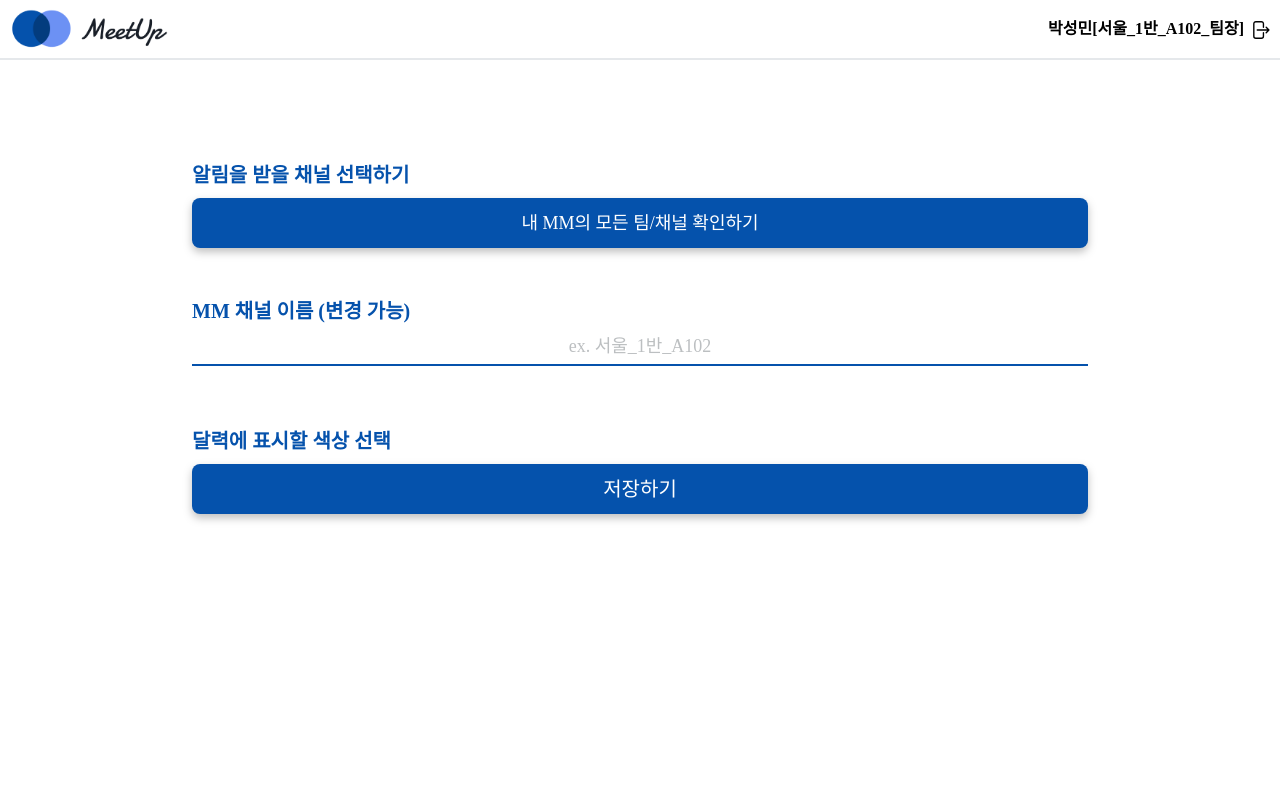
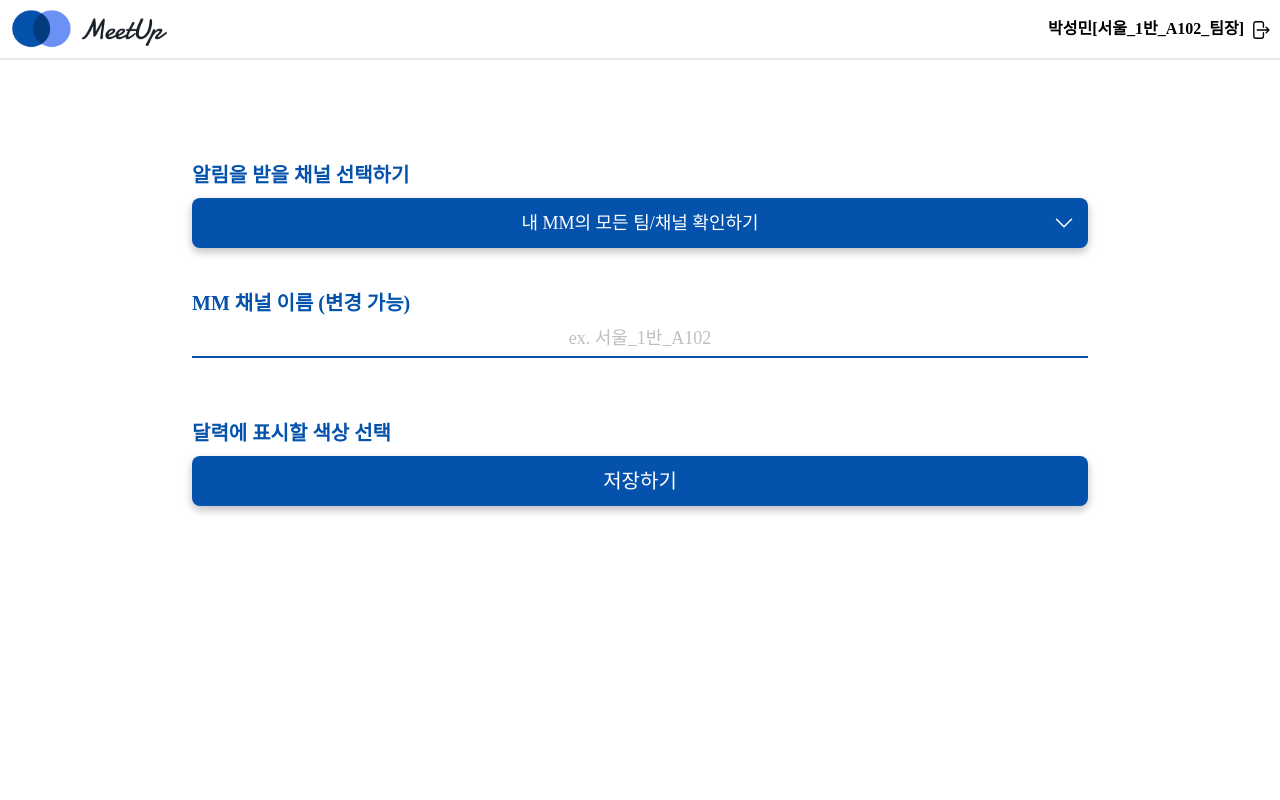
Before and after one commit to drsuneamer/MeetUp, a React (Create React App) app in the folder frontend/: page /create-channel in a window 1280 px wide. Shown: the top 800 px of the page. Built offline with nearby package versions, Linux system fonts and the light colour scheme.

Commit message:
[#S07P31A102-99][FE] feat: set dropdown on create-channel

```diff
--- /dev/null
+++ b/frontend/src/components/MultipleLevelSelection.tsx
@@ -0,0 +1,72 @@
+import React, { memo, Key } from 'react';
+
+import { useSelect, useClassNames, UseSelectProps, ClassName } from '../utils/SetMultipleDropdown';
+import './selection_styles.css';
+
+export function MultipleLevelSelectionComponent<TItem = string>({
+  classes,
+  getItemKey,
+  getItemLabel,
+  hasNestedItems,
+  ...rest
+}: MultipleLevelSelectionProps<TItem>) {
+  const { open, label, renderingItems, toggle, handleClickItem, isSelectedItem } = useSelect({
+    ...rest,
+    getItemLabel,
+    hasNestedItems,
+  });
+
+  const classesNames = useClassNames(classes);
+
+  return (
+    <div className={'flex bg-title rounded items-center justify-center drop-shadow-shadow text-s font-medium w-full h-s my-2'}>
+      <div className="text-background">
+        <span>{label}</span>
+      </div>
+      <svg onClick={toggle} xmlns="http://www.w3.org/2000/svg" viewBox="0 0 24 24" fill="white" className="absolute right-0 mr-3 w-6 h-6">
+        <path
+          fill-rule="evenodd"
+          d="M12.53 16.28a.75.75 0 01-1.06 0l-7.5-7.5a.75.75 0 011.06-1.06L12 14.69l6.97-6.97a.75.75 0 111.06 1.06l-7.5 7.5z"
+          clip-rule="evenodd"
+        />
+      </svg>
+      {renderingItems && (
+        <div className={classesNames.selectionEntries(open)}>
+          <div className="flex flex-row">
+            {Object.keys(renderingItems).map((level: string) => (
+              <ul key={`entry-level-${level}`} className={classesNames.levelEntry()}>
+                {renderingItems[+level].map((item) => {
+                  const selected = isSelectedItem(item, +level);
+                  const nestable = hasNestedItems(item, +level);
+                  return (
+                    <li
+                      key={getItemKey(item)}
+                      className={classesNames.levelItem({
+                        nestable,
+                        selected,
+                      })}
+                      title={getItemLabel(item)}
+                      onClick={handleClickItem(item, +level)}
+                    >
+                      {getItemLabel(item)}
+                    </li>
+                  );
+                })}
+              </ul>
+            ))}
+          </div>
+        </div>
+      )}
+    </div>
+  );
+}
+
+const MultipleLevelSelection = memo(MultipleLevelSelectionComponent) as typeof MultipleLevelSelectionComponent & React.ComponentType<any>;
+MultipleLevelSelection.displayName = 'MultipleLevelSelection';
+
+export default MultipleLevelSelection;
+
+export interface MultipleLevelSelectionProps<TItem> extends UseSelectProps<TItem> {
+  getItemKey: (item: TItem) => Key; // React key generator based on item
+  classes?: Partial<Record<ClassName, string>>; // Custom classe names
+}
--- /dev/null
+++ b/frontend/src/components/selection_styles.css
@@ -0,0 +1,56 @@
+.selection-entries {
+  display: flex;
+  background-color: #ffffff;
+  border-radius: 4px;
+  padding: 8px;
+  position: absolute;
+  top: 7vh;
+  width: 68.5vw;
+  height: 25vh;
+}
+
+.entry-level {
+  list-style-type: none;
+  margin: 0;
+  max-height: 300px;
+  overflow: auto;
+  padding: 0;
+  width: 34vw;
+}
+
+.entry-level::-webkit-scrollbar {
+  display: none;
+}
+
+.entry-item {
+  border-radius: 4px;
+  cursor: pointer;
+  overflow: hidden;
+  padding: 8px 16px;
+  position: relative;
+  text-overflow: ellipsis;
+  white-space: nowrap;
+}
+
+.entry-item:hover,
+.entry-item__selected {
+  background-color: #f2f4f6;
+}
+
+.entry-item__nestable {
+  padding-right: 24px;
+}
+
+.entry-item__nestable::after {
+  content: '>';
+  position: absolute;
+  right: 8px;
+}
+
+.select-wrapper {
+  position: relative;
+}
+
+.hidden {
+  display: none;
+}
--- /dev/null
+++ b/frontend/src/hooks/useToggle.tsx
@@ -0,0 +1,12 @@
+import { useState } from 'react';
+
+const useToggle = (initialValue = false) => {
+  const [value, setValue] = useState(initialValue);
+
+  const toggle = () => setValue((prev) => !prev);
+  const setTrue = () => setValue(true);
+  const setFalse = () => setValue(false);
+  return [value, toggle, setTrue, setFalse, setValue] as const;
+};
+
+export default useToggle;
--- a/frontend/src/pages/CreateChannel.tsx
+++ b/frontend/src/pages/CreateChannel.tsx
@@ -1,14 +1,60 @@
+import { useState } from 'react';
+
 import Layout from '../components/layout/Layout';
+import MultipleLevelSelection from '../components/MultipleLevelSelection';
+
+interface Category {
+  categoryId: string;
+  parentId: string;
+  name: string;
+}
 
 function CreateChannel() {
+  const [category, setCategory] = useState<Category>();
+  console.log(category); // 보내줘야 할 값 (저장하기 클릭 시)
+
+  const lv1Categories = [
+    //팀
+    { categoryId: '1', name: '1반', parentId: '0' },
+    { categoryId: '2', name: '2반', parentId: '0' },
+    { categoryId: '3', name: '3반', parentId: '0' },
+    { categoryId: '4', name: '4반', parentId: '0' },
+    { categoryId: '9', name: '9반', parentId: '0' },
+  ];
+
+  const lv2Categories = [
+    //채널
+    { categoryId: '1', name: '101', parentId: '1' },
+    { categoryId: '2', name: '201', parentId: '1' },
+    { categoryId: '1', name: '새로운 채널 생성하기', parentId: '1' },
+    { categoryId: '3', name: '202', parentId: '2' },
+    { categoryId: '4', name: '203', parentId: '2' },
+    { categoryId: '5', name: '204', parentId: '2' },
+    { categoryId: '6', name: '205', parentId: '2' },
+    { categoryId: '7', name: '206', parentId: '2' },
+    { categoryId: '8', name: '207', parentId: '2' },
+    { categoryId: '9', name: '208', parentId: '2' },
+  ];
+
+  const categories: Category[] = [...lv1Categories, ...lv2Categories];
+  const categoriesByParentId = (parentId: string | number) => categories.filter((category) => category.parentId === `${parentId}`);
   return (
     <Layout>
       <div className="text-m mx-[15vw] pt-[20vh]">
-        <div className="mb-10">
+        <div className="mb-10 z-50">
           <div className="font-bold text-title">알림을 받을 채널 선택하기</div>
-          <button className="bg-title rounded drop-shadow-shadow text-background text-s font-medium w-full h-s my-2">
-            내 MM의 모든 팀/채널 확인하기
-          </button>
+          <div className="">
+            <MultipleLevelSelection
+              initialItems={categoriesByParentId(0)}
+              getItemKey={(item) => item.categoryId}
+              getItemLabel={(item) => item.name}
+              getNestedItems={(item) => categoriesByParentId(item.categoryId)}
+              hasNestedItems={(_, level) => level < 2}
+              isEqual={(item, item2) => item?.categoryId === item2?.categoryId}
+              placeholder="내 MM의 모든 팀/채널 확인하기"
+              onChange={setCategory}
+            />
+          </div>
         </div>
 
         <div className="mb-5">
@@ -25,9 +71,10 @@ function CreateChannel() {
 
         <div className="font-bold text-title">
           <div>달력에 표시할 색상 선택</div>
+          <div> {/* color picker */}</div>
         </div>
 
-        <button className="bg-title rounded drop-shadow-shadow text-background font-medium w-full h-s my-2 hover:bg-hover">저장하기</button>
+        <button className="-z-50 bg-title rounded drop-shadow-shadow text-background font-medium w-full h-s my-2 hover:bg-hover">저장하기</button>
       </div>
     </Layout>
   );
--- /dev/null
+++ b/frontend/src/utils/SetMultipleDropdown.ts
@@ -0,0 +1,132 @@
+import { useState, useMemo, useCallback } from 'react';
+import clsx from 'clsx';
+
+import useToggle from '../hooks/useToggle';
+
+export const useSelect = <TItem = string>({
+  placeholder,
+  initialItems,
+  getNestedItems,
+  hasNestedItems,
+  onChange,
+  getItemLabel,
+  isEqual,
+}: UseSelectProps<TItem>) => {
+  const [open, toggle] = useToggle();
+  const [selectedItem, setSelectedItem] = useState<TItem>();
+
+  /**
+   * Rendering items by level
+   * {
+   *    1: TItem[],
+   *    2: TItem[],
+   *    ....so on
+   * }
+   */
+  const [renderingItems, setRenderingItems] = useState<Record<number, TItem[]>>({
+    1: initialItems,
+  });
+
+  /**
+   * Selected item per level
+   * {
+   *   1: TItem,
+   *   2: TItem,
+   *   .... so on
+   * }
+   */
+  const [selectedItems, setSelectedItems] = useState<Record<number, TItem>>();
+
+  const label = useMemo(() => {
+    if (!selectedItem) return placeholder;
+    return getItemLabel(selectedItem);
+  }, [getItemLabel, placeholder, selectedItem]);
+
+  const handleGetNestedItems = useCallback(
+    async (item: TItem, level: number) => {
+      const nestedItems = await getNestedItems(item, level);
+
+      // Update rendering items at $level
+      if (nestedItems.length) {
+        setRenderingItems((prev) => ({ ...prev, [level]: nestedItems }));
+      }
+    },
+    [getNestedItems],
+  );
+
+  const isSelectedItem = useCallback(
+    (item: TItem, level: number) => {
+      const selected = selectedItems?.[level] && isEqual(item, selectedItems[level]);
+      return !!selected;
+    },
+    [isEqual, selectedItems],
+  );
+
+  const handleClickItem = useCallback(
+    (item: TItem, level: number) => () => {
+      // Remove all items from $level++
+      setRenderingItems((prev) =>
+        Object.entries(prev || {}).reduce((updatedrenderingItems, [currentLevel, currentLevelItems]) => {
+          if (+currentLevel > level) return updatedrenderingItems;
+          return {
+            ...updatedrenderingItems,
+            [+currentLevel]: currentLevelItems,
+          };
+        }, {}),
+      );
+
+      // Update selected items
+      setSelectedItems((prev) => ({ ...prev, [level]: item }));
+
+      if (hasNestedItems(item, level)) {
+        // Fetch $level + 1 items
+        handleGetNestedItems(item, level + 1);
+      } else {
+        // Select $item and close dropdown
+        setSelectedItem(item);
+        onChange?.(item);
+        toggle();
+      }
+    },
+    [handleGetNestedItems, hasNestedItems, onChange, toggle],
+  );
+
+  return {
+    open,
+    label,
+    renderingItems,
+    toggle,
+    handleClickItem,
+    isSelectedItem,
+  };
+};
+
+export const useClassNames = (classes?: Partial<Record<ClassName, string>>) => ({
+  root: () => clsx('selection-root', classes?.root),
+  overlay: (open: boolean) => clsx('overlay', classes?.overlay, { hidden: !open }),
+  selectionHeader: () => clsx('select-wrapper', 'selection-header', classes?.selectionHeader),
+  selectionEntries: (open: boolean) =>
+    clsx('selection-entries', classes?.selectionEntries, {
+      hidden: !open,
+    }),
+  levelEntry: () => clsx('entry-level', classes?.levelEntry),
+  levelItem: ({ nestable, selected }: { nestable: boolean; selected: boolean }) =>
+    clsx('entry-item', classes?.levelItem, {
+      'entry-item__nestable': nestable,
+      'entry-item__selected': selected,
+      [classes?.levelSelectedItem ?? '']: selected,
+    }),
+});
+
+const classNames = ['root', 'overlay', 'selectionHeader', 'selectionEntries', 'levelEntry', 'levelItem', 'levelSelectedItem'] as const;
+
+export type ClassName = typeof classNames[number];
+export interface UseSelectProps<TItem> {
+  initialItems: TItem[]; // Initial items (Level 1 items)
+  placeholder: string; // Placeholder show on no item selected
+  getItemLabel: (item: TItem) => string;
+  getNestedItems: (item: TItem, level: number) => Promise<TItem[]> | TItem[]; // Get the nested level of current item & level
+  hasNestedItems: (item: TItem, level: number) => boolean; // Check if the current item at level still has nested level items
+  isEqual: (item?: TItem, item2?: TItem) => boolean;
+  onChange?: (item: TItem) => void;
+}
```
